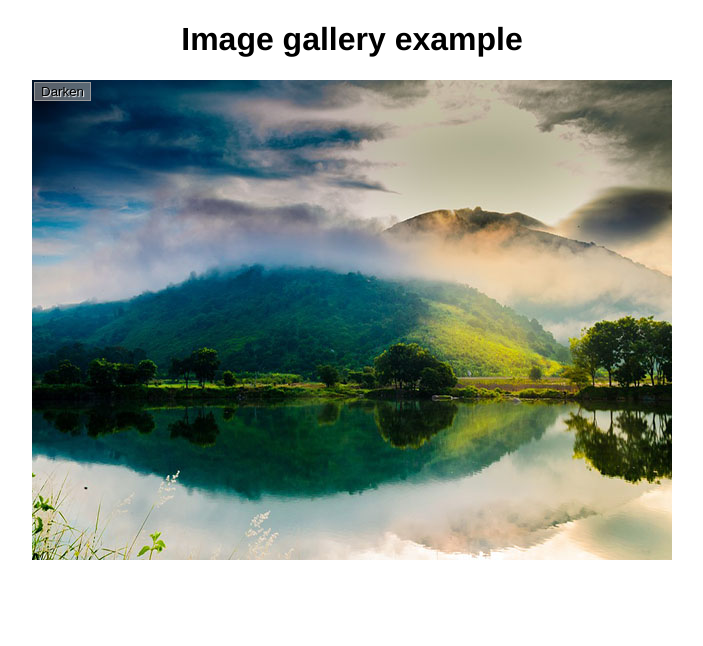
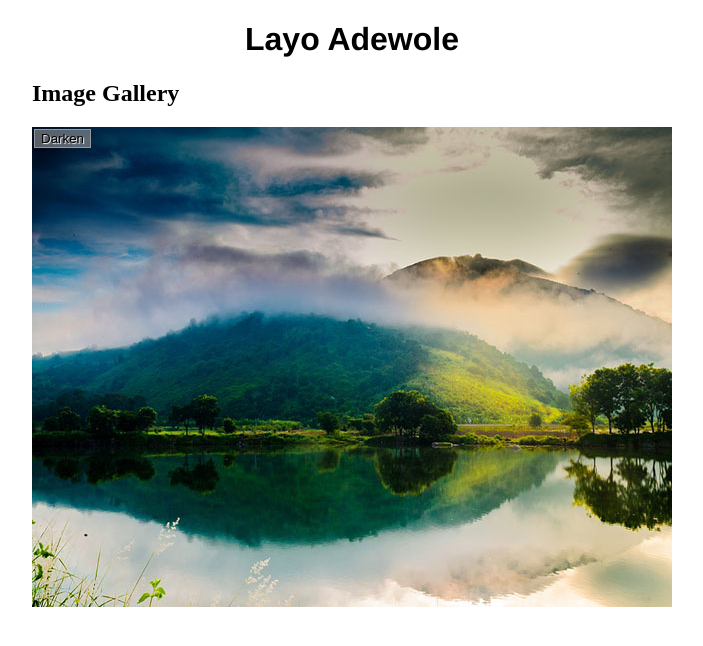
Before and after one commit to oadewole/oadewole.github.io, a plain HTML site: page assignments/assignment-2/index.html in a window 1280 px wide. Shown: the whole page, without its empty margins (288-991 px from the left). Drawn offline with Linux system fonts and the light colour scheme.

Commit message:
Complete Part 1
Change headings of the page

```diff
--- a/assignments/assignment-2/index.html
+++ b/assignments/assignment-2/index.html
@@ -3,14 +3,15 @@
   <head>
     <meta charset="utf-8">
 
-    <title>Image gallery</title>
+    <title>Layo Adewole's Image Gallery</title>
 
     <link rel="stylesheet" href="style.css">
 
   </head>
 
   <body>
-    <h1>Image gallery example</h1>
+    <h1>Layo Adewole</h1>
+    <h2>Image Gallery</h2>
 
     <div class="full-img">
       <img class="displayed-img" src="images/pic1.jpg">
```
